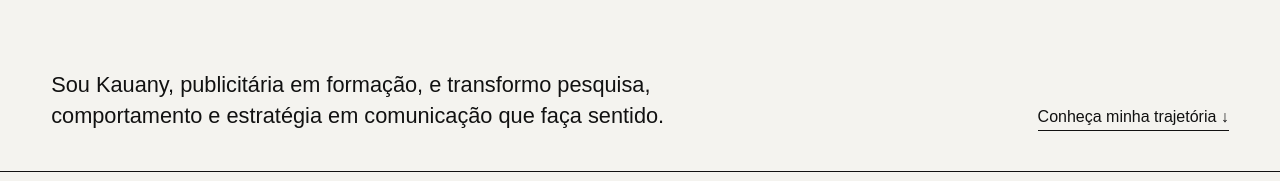
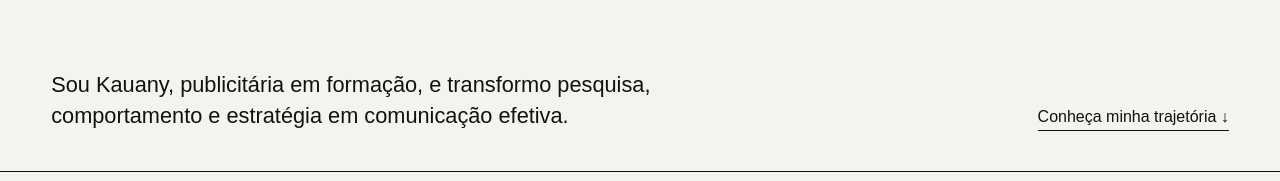
Before and after one commit to 204160-dotcom/portfolio, a Next.js app: page / in a window 1280 px wide. Shown: the part 590-771 px from the top of the page. Built offline with nearby package versions, Linux system fonts and the light colour scheme.

Commit message:
copy: refine hero statement

```diff
--- a/app/PortfolioShell.tsx
+++ b/app/PortfolioShell.tsx
@@ -54,7 +54,7 @@ export default function PortfolioShell() {
         <div className="hero-footer">
           <p>
             Sou Kauany, publicitária em formação, e transformo pesquisa,
-            comportamento e estratégia em comunicação que faça sentido.
+            comportamento e estratégia em comunicação efetiva.
           </p>
           <a href="#sobre">Conheça minha trajetória ↓</a>
         </div>
```
